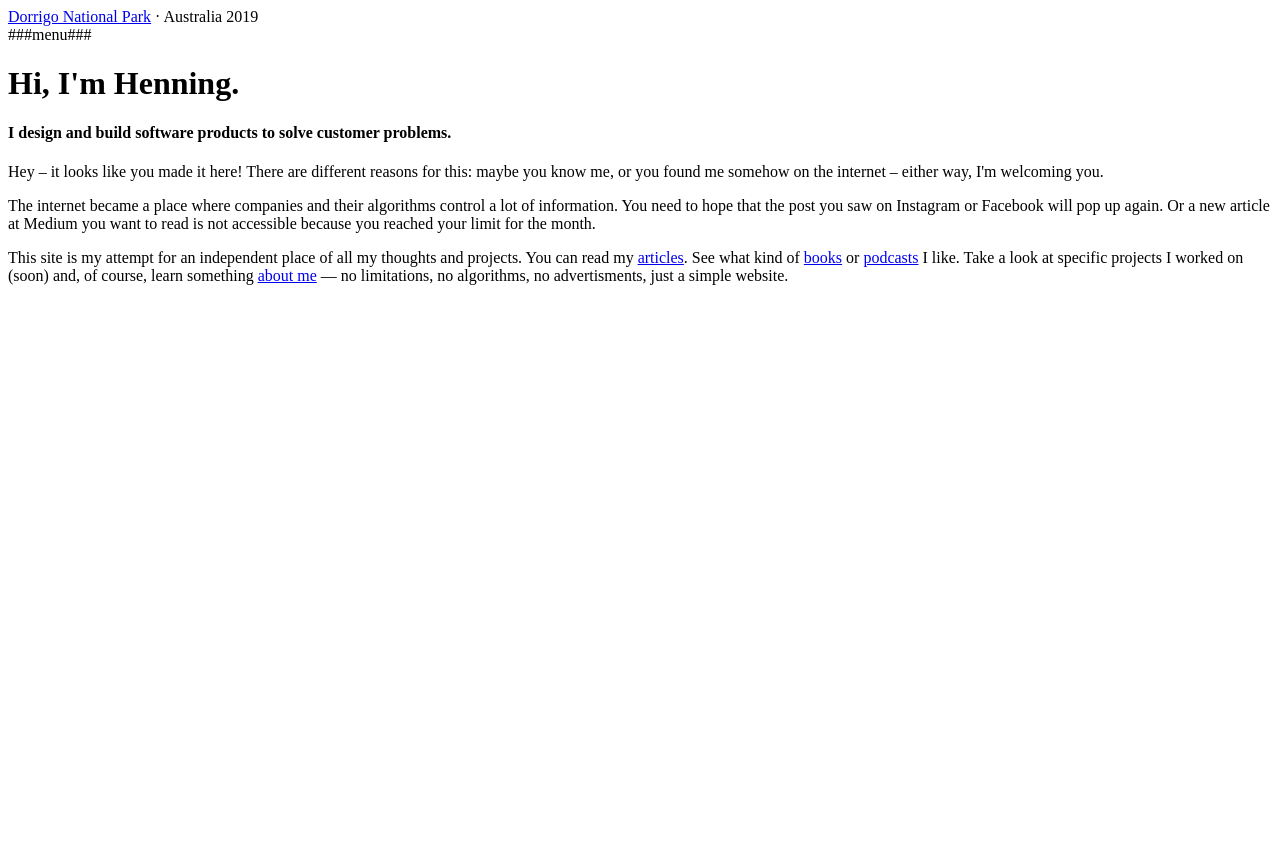
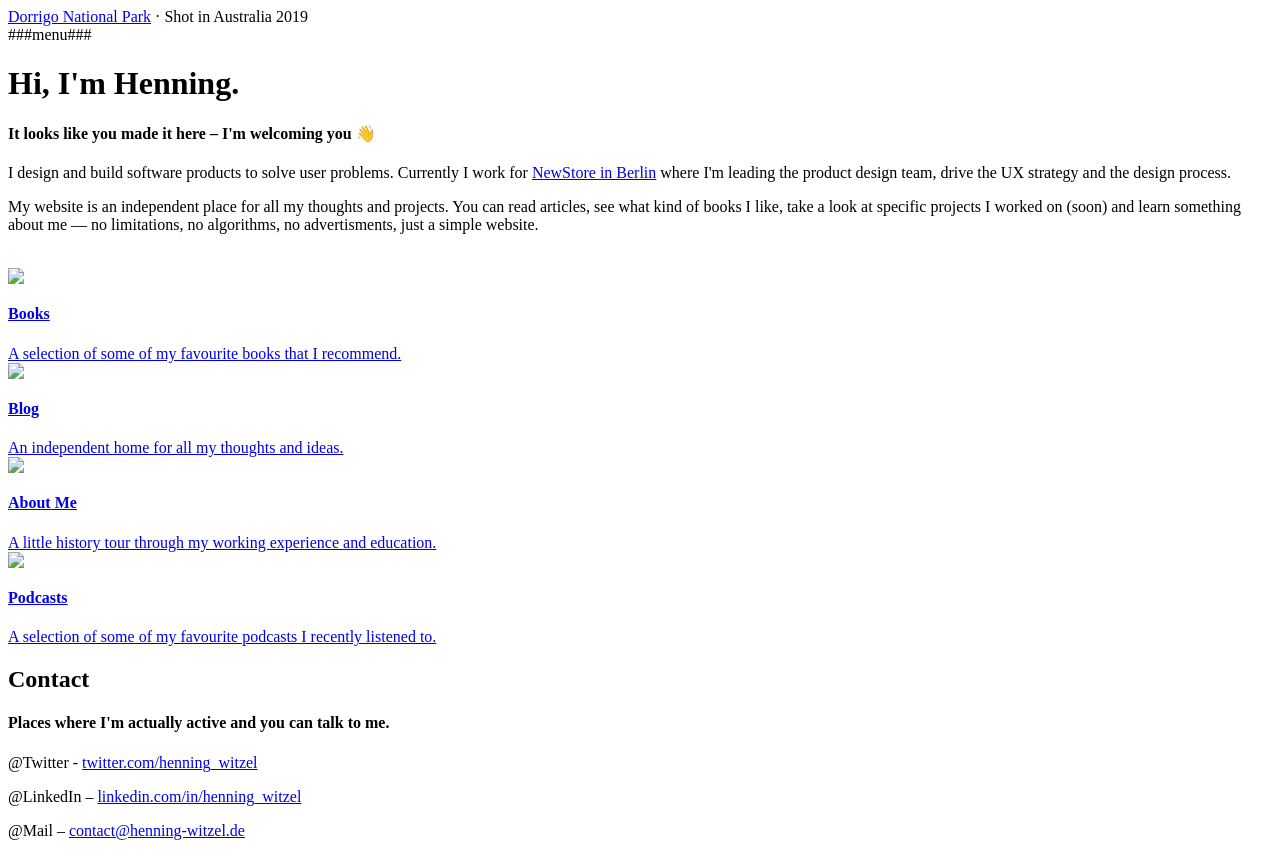
Before and after one commit to henningwitzel/henning-witzel.de, a PHP site: page /henning/pages/index/index.php in a window 1280 px wide. Before the commit the page ends 285 px from the top, so only its background shows below. Run offline with PHP 8.4, Linux system fonts and the light colour scheme.

Commit message:
Add cards to home page

```diff
--- a/pages/index/index.php
+++ b/pages/index/index.php
@@ -22,7 +22,7 @@ data_image_1920='###basepath###img/header/###page###-header-1920.jpg'
 data_image_800='###basepath###img/header/###page###-header-800.jpg'
 id='header'>
 <div class="image-location"><a href="https://www.google.com/maps/place/Dorrigo+National+Park/@-30.3636061,152.7268757,17z/data=!3m1!4b1!4m5!3m4!1s0x6b9ea0ae4f70f409:0xf0609b573fef9d0!8m2!3d-30.3636107!4d152.7290644" target="_blank">
-Dorrigo National Park</a> · Australia 2019</div></div>
+Dorrigo National Park</a> · Shot in Australia 2019</div></div>
 <div class='text' id='background'>
   <div id='wrapper'>
     <div id='logo'>
@@ -33,10 +33,53 @@ Dorrigo National Park</a> · Australia 2019</div></div>
      ###menu###
     <div class='content'>
         <h1>Hi, I'm Henning.</h1>
-        <h4 class="grey bottom-large">I design and build software products to solve customer problems.</h4>
-        <p>Hey – it looks like you made it here! There are different reasons for this: maybe you know me, or you found me somehow on the internet – either way, I'm welcoming you.</p>
-        <p>The internet became a place where companies and their algorithms control a lot of information. You need to hope that the post you saw on Instagram or Facebook will pop up again. Or a new article at Medium you want to read is not accessible because you reached your limit for the month.</p>
-        <p>This site is my attempt for an independent place of all my thoughts and projects. You can read my <a href="###basepath###blog">articles</a>. See what kind of <a href="###basepath###books">books</a> or <a href="###basepath###podcasts">podcasts</a> I like. Take a look at specific projects I worked on (soon) and, of course, learn something <a href="###basepath###about_me">about me</a> — no limitations, no algorithms, no advertisments, just a simple website.</p>
+        <h4 class="grey bottom-large">It looks like you made it here – I'm welcoming you <span class="wave">👋</span  ></h4>
+        <p>I design and build software products to solve user problems. Currently I work for <a href="###basepath###/about_me#newstore">NewStore in Berlin</a> where I'm leading the product design team, drive the UX strategy and the design process.</p>
+        <p>My website is an independent place for all my thoughts and projects. You can read articles, see what kind of books I like, take a look at specific projects I worked on (soon) and learn something about me — no limitations, no algorithms, no advertisments, just a simple website.</p>
+        <br />
+        <div class="card">
+          <a href="###basepath###/books">
+            <div class="card-content">
+              <img src="###basepath###img/header/books-card.jpg" />
+              <div class="title"><h4>Books</h4></div>
+              <div class="description grey">A selection of some of my favourite books that I recommend.</div>
+            </div>
+          </a>
+        </div>
+        <div class="card">
+          <a href="###basepath###/blog">
+            <div class="card-content">
+              <img src="###basepath###img/header/blog-card.jpg" />
+              <div class="title"><h4>Blog</h4></div>
+              <div class="description grey">An independent home for all my thoughts and ideas.</div>
+            </div>
+          </a>
+        </div>
+        <div class='clearfix'></div>
+        <div class="card">
+          <a href="###basepath###/about_me">
+            <div class="card-content">
+              <img src="###basepath###img/header/about-me-card.jpg" />
+              <div class="title"><h4>About Me</h4></div>
+              <div class="description grey">A little history tour through my working experience and education.</div>
+            </div>
+          </a>
+        </div>
+        <div class="card">
+          <a href="###basepath###/podcasts">
+            <div class="card-content">
+              <img src="###basepath###img/header/podcasts-card.jpg" />
+              <div class="title"><h4>Podcasts</h4></div>
+              <div class="description grey">A selection of some of my favourite podcasts I recently listened to.</div>
+            </div>
+          </a>
+        </div>
+        <div class='clearfix'></div>
+        <h2 class="top-small">Contact</h2>
+        <h4 class="grey bottom-medium">Places where I'm actually active and you can talk to me.</h4>
+        <p>@Twitter - <a href='http://twitter.com/henning_Witzel'>twitter.com/henning_witzel</a></p>
+        <p>@LinkedIn – <a href='http://www.linkedin.com/in/henning-witzel/'>linkedin.com/in/henning_witzel</a></p>
+        <p>@Mail – <a href='mailto:contact@henning-witzel.de?Subject=Hello%20Henning'>contact@henning-witzel.de</a></p>
     <div class='clearfix'></div>
   </div>
 </div>
--- a/pages/podcasts/index.php
+++ b/pages/podcasts/index.php
@@ -24,7 +24,7 @@ data_image_1920='###basepath###img/header/###page###-header-1920.jpg'
 data_image_800='###basepath###img/header/###page###-header-800.jpg'
 id='header'>
 <div class="image-location"><a href="https://www.google.com/maps/place/Hu%E1%BA%BF,+Thua+Thien+Hue,+Vietnam/@16.4534699,107.5420936,13z/data=!3m1!4b1!4m13!1m7!3m6!1s0x31419c87726490f7:0xab1c0fcaf7cb84b5!2sThua+Thien+Hue,+Vietnam!3b1!8m2!3d16.467397!4d107.5905326!3m4!1s0x3141a115e1a7935f:0xbf3b50af70b5c7b7!8m2!3d16.4637438!4d107.5908279" target="_blank">
-Huế</a> · Vietnam 2019</div></div>
+Huế</a> · Shot in Vietnam 2019</div></div>
 <div class='text' id='background'>
   <div id='wrapper'>
     <div id='logo'>
```
Also changed, not shown: css/content.css (+88 -0 lines), img/header/about-me-card.jpg (added), img/header/blog-card.jpg (added), img/header/books-card.jpg (added), img/header/books-header-1280.jpg, img/header/podcasts-card.jpg (added).
